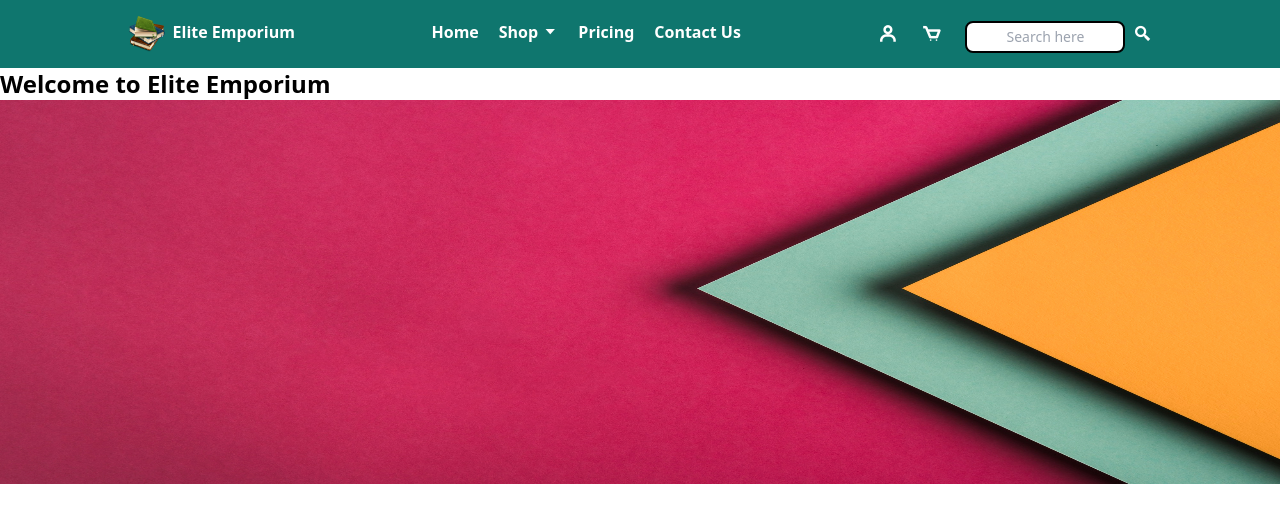
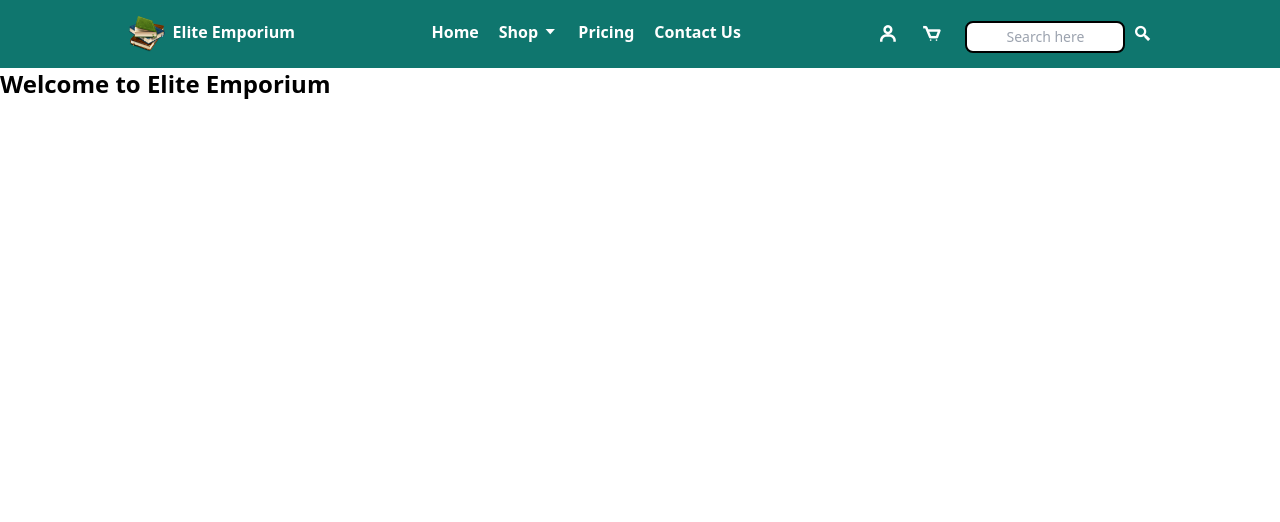
Before and after one commit to AlishaAroob/elite-emporium, a React (Create React App) app: page / in a window 1280 px wide. Shown: the top 522 px of the page. Built offline with nearby package versions, Linux system fonts and the light colour scheme.

Commit message:
Styling Home Section

```diff
--- a/src/Components/Home.js
+++ b/src/Components/Home.js
@@ -2,13 +2,10 @@ import React from "react";
 import Cover from "./Assets/Cover.jpg";
 export default function Home() {
   return (
-    <div className="Section h-96">
-      <div className="">
-        <h1 className="text-black text-2xl font-bold">
-          Welcome to Elite Emporium
-        </h1>
-        <img className="h-96  w-screen " src={Cover} alt="" />
-      </div>
+    <div className="Section h-96 bg-cover ">
+      <h1 className="text-black text-2xl font-bold">
+        Welcome to Elite Emporium
+      </h1>
     </div>
   );
 }
```
